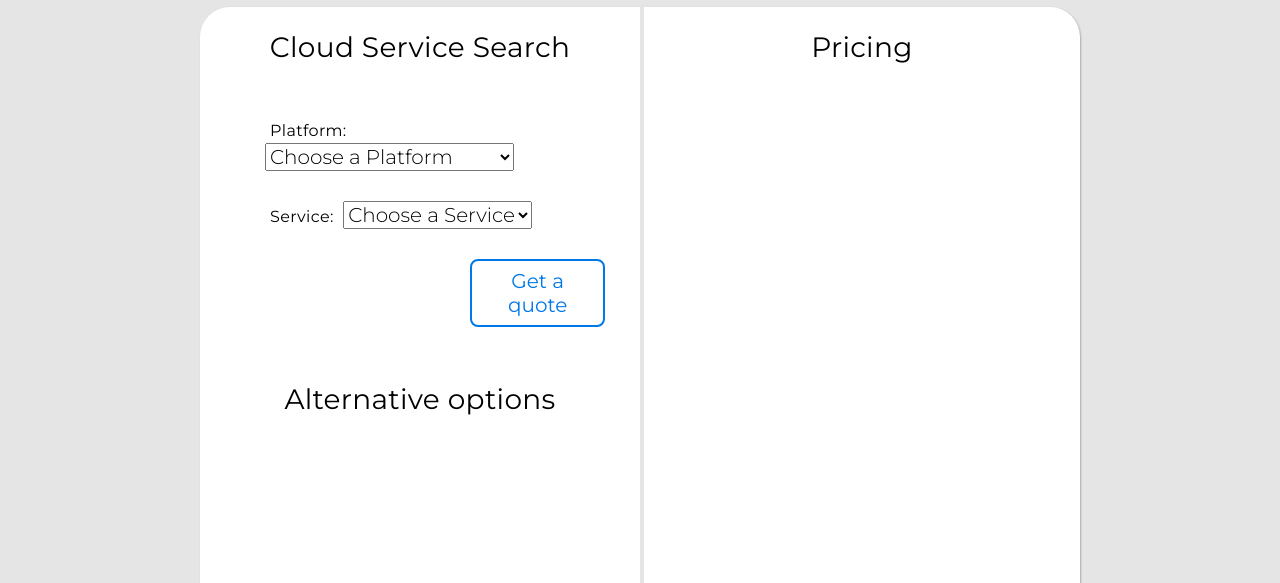
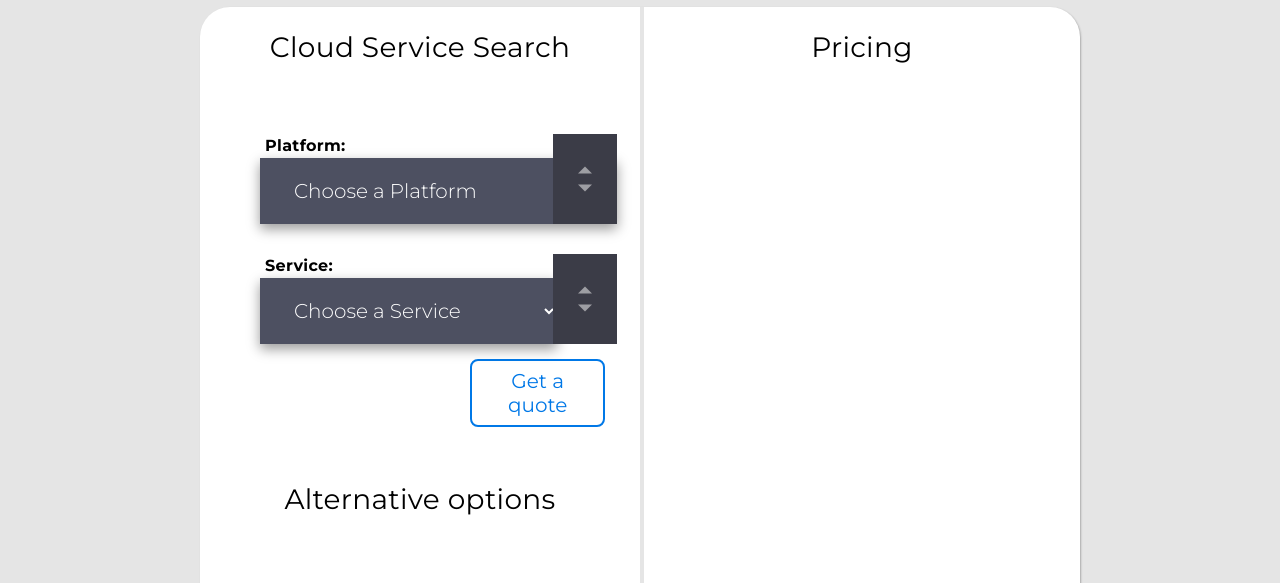
Before and after one commit to beyondtheblog9/cloud_pricing_calculator, a Gatsby site: page /calculator in a window 1280 px wide. Shown: the part 217-800 px from the top of the page. Built offline with nearby package versions, Linux system fonts and the light colour scheme; Gatsby itself is replaced by a stand-in of ours.

Commit message:
Added custom select box

```diff
--- a/src/components/Dropdown.jsx
+++ b/src/components/Dropdown.jsx
@@ -6,7 +6,59 @@ const SelectElement = styled.select`
     font-size: 20px;
     font-family: Montserrat, Arial, sans-serif;
 
+	box-shadow: 0 5px 12px rgba(0,0,0,0.4);
+    padding: 1em 4em 1em 1.5em;
+    background: #4d5061;
+    color: white;
+
+    //appearance: none;
+    border: 0;
 `;
+
+const CustomSelect = styled.div`
+	margin: 15px 0;
+	position: relative;
+	.custom-arrow {
+		position: absolute;
+		top: 0;
+		right: 0;
+		display: block;
+		background: #3b3c47;
+		height: 100%;
+		width: 4em;
+		pointer-events: none;
+	}
+	.custom-arrow::before,
+	.custom-arrow::after {
+		--size: 0.45em;
+
+		content: '';
+		position: absolute;
+		width: 0;
+		height: 0;
+
+		left: 50%;
+		top: 50%;
+		transform: translate(-50%, -50%);
+	}
+
+	.custom-arrow::before {
+		border-left: var(--size) solid transparent;
+		border-right: var(--size) solid transparent;
+		border-bottom: var(--size) solid rgba(255, 255, 255, 0.5);
+
+		top: 40%;
+	}
+
+	.custom-arrow::after {
+		border-left: var(--size) solid transparent;
+		border-right: var(--size) solid transparent;
+		border-top: var(--size) solid rgba(255, 255, 255, 0.5);
+
+		top: 60%;
+	}
+`;
+
 
 class Dropdown extends React.Component {
 	constructor(props) {
@@ -45,26 +97,29 @@ class Dropdown extends React.Component {
 
 	render() {
 		return (
-			<div>
-				<div style={{margin: `30px 5px`}}>
-					<label style={{margin: `10px 5px`}} htmlFor="platform">Platform: </label>
+			<div style={{display: `grid`, placeItems: `center`}}>
+				<CustomSelect>
+					<label style={{fontWeight: `600`, margin: `10px 5px`}} htmlFor="platform">Platform: </label>
 					<SelectElement placeholder="Platform" value={this.state.selectedPlatform} onChange={this.changePlatform}>
 						<option>Choose a Platform</option>
 						{this.state.platforms.map((e, key) => {
 							return <option key={key}>{e.name}</option>;
 						})}
 					</SelectElement>
-				</div>
+					<span className="custom-arrow"></span>
+				</CustomSelect>
 
-				<div style={{margin: `30px 5px`}}>
-					<label style={{margin: `10px 5px`}} htmlFor="Service">Service: </label>
+
+				<CustomSelect>
+				<label style={{fontWeight: `600`,margin: `10px 5px`}} htmlFor="Service">Service: </label>
 					<SelectElement placeholder="Service" value={this.state.selectedService} onChange={this.changeService}>
 						<option> Choose a Service </option>
 						{this.state.services.map((e, key) => {
 							return <option key={key}>{e}</option>;
 						})}
 					</SelectElement>
-				</div>
+					<span className="custom-arrow"></span>
+				</CustomSelect>
 			</div>
 		)
 	}
--- a/src/components/NavigationMenu.jsx
+++ b/src/components/NavigationMenu.jsx
@@ -10,7 +10,7 @@ const Header = styled.div`
     top: 0px;
 
     background: #FDFDFD;
-  `;
+`;
 const Logo = styled.div`
     position: relative;
     height: 44px;
```
